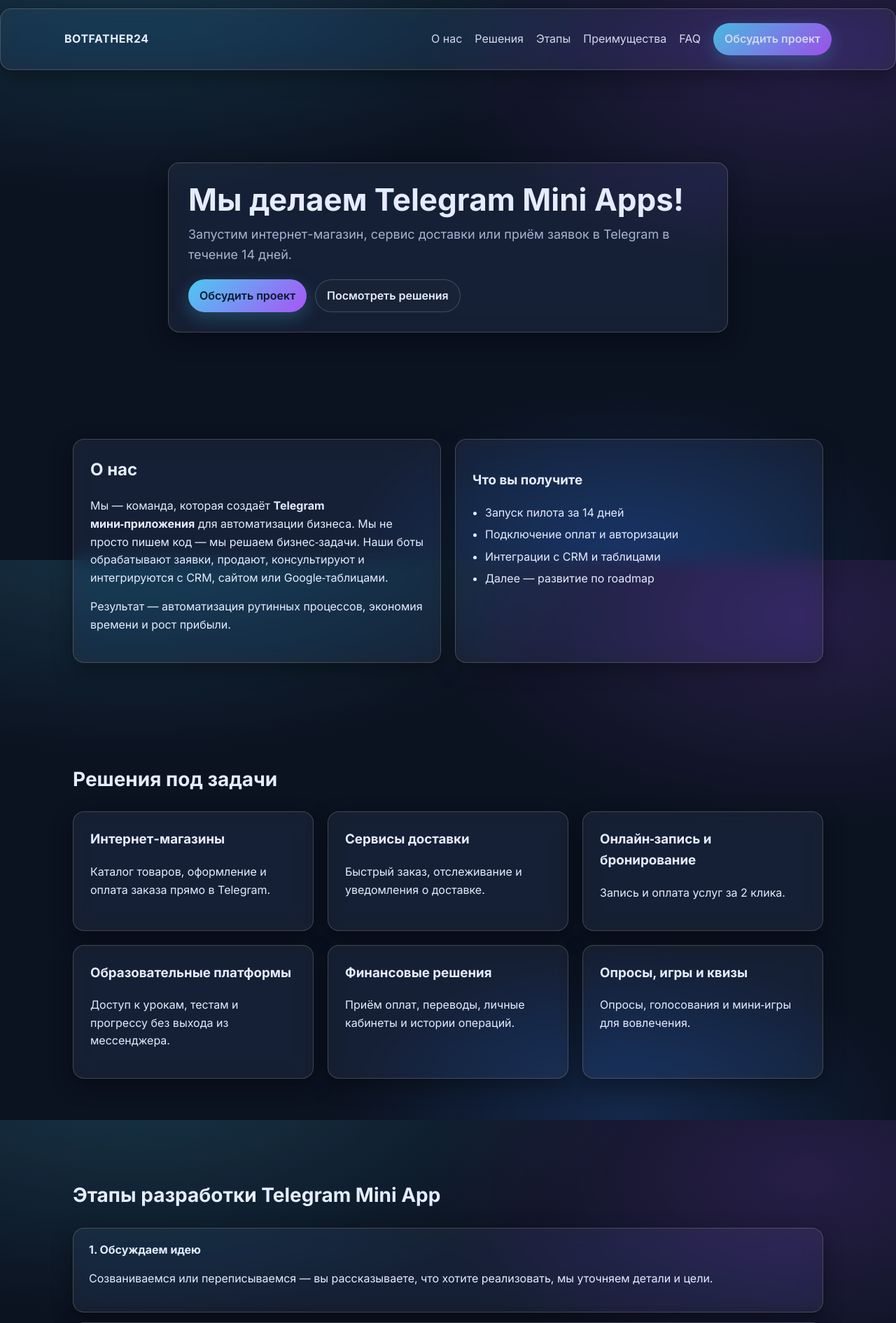
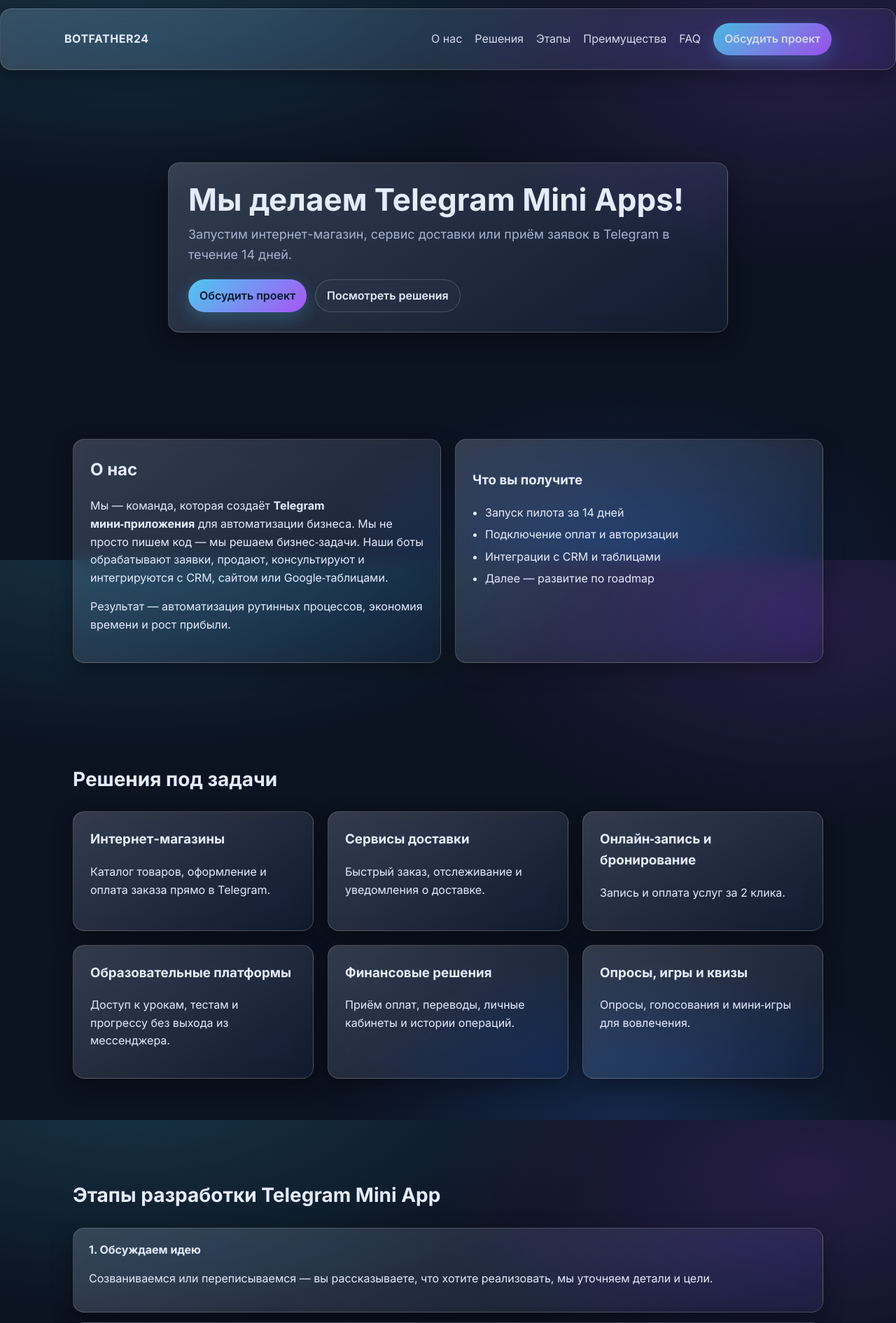
Before and after one commit to Otar989/botfather24, a web app: file index.html in a window 1280 px wide; the page is wider, and only the part inside the window is pictured. Shown: the top 1890 px of that part at 70% size. Run offline with its HTML, style and script files only (its server is not run), Linux system fonts and the light colour scheme.

Commit message:
Добавить градиентный фон для карточек и улучшить стиль стеклянного эффекта

```diff
--- a/assets/styles.css
+++ b/assets/styles.css
@@ -5,7 +5,8 @@
   --muted:#a6b4d0;            /* secondary text */
   --brand:#4cc9f0;            /* accent */
   --brand-2:#a855f7;          /* accent secondary */
-  --card:rgba(255,255,255,.06);
+  --card:rgba(255,255,255,.06); /* fallback for glass background */
+  --card-grad:linear-gradient(145deg, rgba(255,255,255,.18), rgba(255,255,255,.04));
   --card-border:rgba(255,255,255,.18);
   --shadow:0 10px 30px rgba(0,0,0,.35);
   --radius:16px;
@@ -32,7 +33,9 @@ body{
 .grid-3{grid-template-columns:repeat(3,minmax(0,1fr))}
 
 .glass{
-  background:var(--card); border:1px solid var(--card-border);
+  background:var(--card);
+  background:var(--card-grad);
+  border:1px solid var(--card-border);
   backdrop-filter:saturate(160%) blur(14px); -webkit-backdrop-filter:saturate(160%) blur(14px);
   box-shadow:var(--shadow); border-radius:var(--radius);
 }
```
